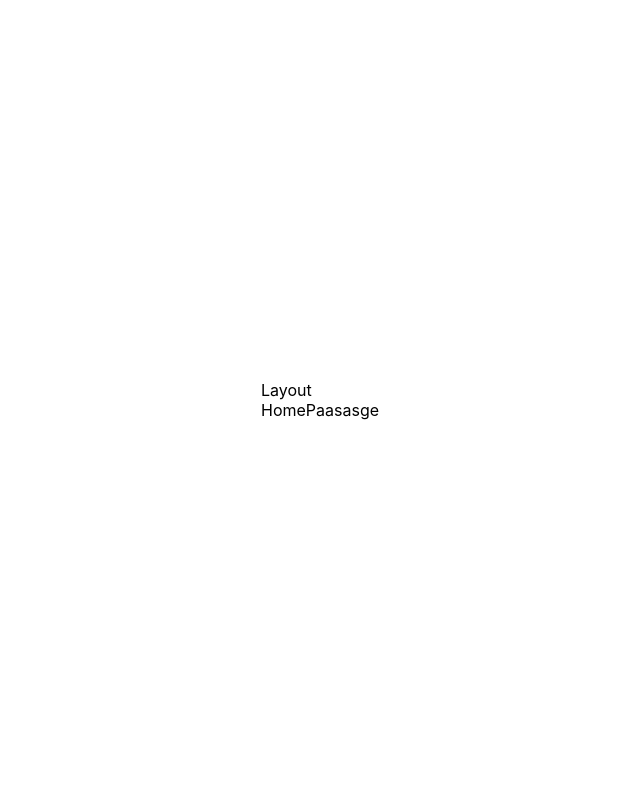
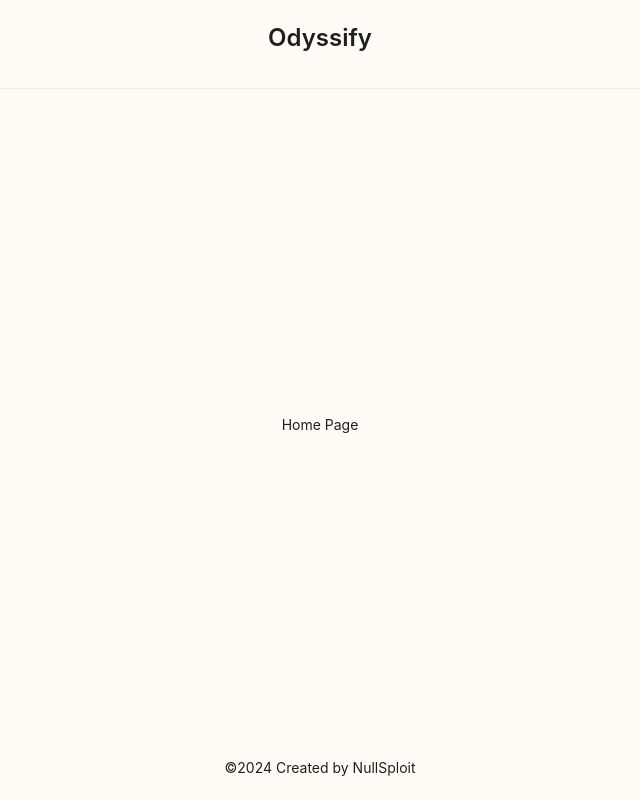
Before and after one commit to nullsploit01/odyssify, a React (Vite) app in the folder client/: page / in a window 1280 px wide. Shown: the whole page, without its empty margins (320-960 px from the left). Built offline with nearby package versions, Linux system fonts and the light colour scheme.

Commit message:
setup layout and theme

```diff
--- a/client/src/components/templates/layout/index.tsx
+++ /dev/null
@@ -1,7 +0,0 @@
-import { FC, PropsWithChildren } from 'react'
-
-const Layout: FC<PropsWithChildren> = ({ children }) => {
-  return <div>Layout{children}</div>
-}
-
-export default Layout
--- /dev/null
+++ b/client/src/components/templates/page-layout/index.tsx
@@ -0,0 +1,40 @@
+import { Divider, Layout, Typography } from 'antd'
+import { FC, PropsWithChildren } from 'react'
+
+const { Header, Content, Footer } = Layout
+
+const { Title } = Typography
+
+const PageLayout: FC<PropsWithChildren> = ({ children }) => {
+  return (
+    <Layout style={{ minHeight: '100vh' }}>
+      <Header
+        style={{
+          display: 'flex',
+          alignItems: 'center',
+          justifyContent: 'center'
+        }}
+      >
+        {/* Header Stuff */}
+        <div>
+          <Title level={3}>Odyssify</Title>
+        </div>
+      </Header>
+      <Divider />
+      <Content
+        style={{
+          display: 'flex',
+          alignItems: 'center',
+          justifyContent: 'center'
+        }}
+      >
+        {children}
+      </Content>
+      <Footer style={{ textAlign: 'center' }}>
+        ©{new Date().getFullYear()} Created by NullSploit
+      </Footer>
+    </Layout>
+  )
+}
+
+export default PageLayout
--- a/client/src/index.css
+++ b/client/src/index.css
@@ -1,7 +1,7 @@
 @import url('@fontsource/roboto/400.css');
 
 :root {
-  font-family: Inter, system-ui, Avenir, Helvetica, Arial, sans-serif;
+  font-family: Roboto, Inter, system-ui, Avenir, Helvetica, Arial, sans-serif;
   text-rendering: optimizeLegibility;
   -webkit-font-smoothing: antialiased;
   -moz-osx-font-smoothing: grayscale;
@@ -9,9 +9,4 @@
 
 body {
   margin: 0;
-  display: flex;
-  justify-content: center;
-  align-items: center;
-  min-height: 100vh;
-  min-width: 100vw;
 }
--- a/client/src/pages/home/index.tsx
+++ b/client/src/pages/home/index.tsx
@@ -1,12 +1,12 @@
 import { FC } from 'react'
 
 import withTemplate from 'src/components/hoc/with-template'
-import Layout from 'src/components/templates/layout'
+import PageLayout from 'src/components/templates/page-layout'
 
 const HomePage: FC = () => {
-  return <div>HomePaasasge</div>
+  return <div>Home Page</div>
 }
 
-const HomePageWithTemplate = withTemplate(HomePage, Layout)
+const HomePageWithTemplate = withTemplate(HomePage, PageLayout)
 
 export default HomePageWithTemplate
--- a/client/src/theme/index.ts
+++ b/client/src/theme/index.ts
@@ -1,5 +1,13 @@
 import { theme, ThemeConfig } from 'antd'
 
 export const appTheme: ThemeConfig = {
-  algorithm: theme.defaultAlgorithm
+  algorithm: theme.defaultAlgorithm,
+
+  components: {
+    Layout: {
+      headerBg: '#FFFBF5',
+      bodyBg: '#FFFBF5',
+      footerBg: '#FFFBF5'
+    }
+  }
 }
```
